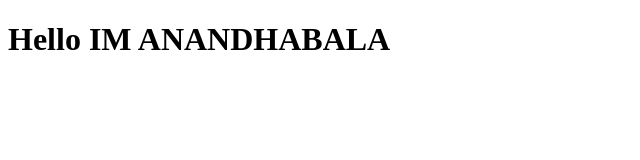
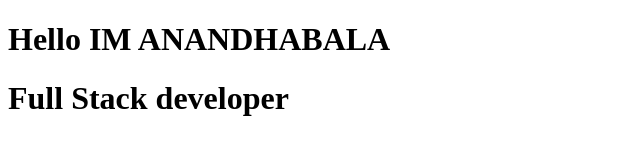
Before and after one commit to Anandhabala/Assignment3, a plain HTML site: page index.html in a window 1280 px wide. Shown: the whole page, without its empty margins (0-640 px from the left). Drawn offline with nearby package versions, Linux system fonts and the light colour scheme; no server answers.

Commit message:
im changed the file with SSh

```diff
--- a/index.html
+++ b/index.html
@@ -10,6 +10,7 @@
   <body>
 
     <h1>Hello IM ANANDHABALA </h1>
+    <h1>Full Stack developer </h1>
 
     <!-- we will put our teact component inside this div -->
     <div id="root"></div>
```
